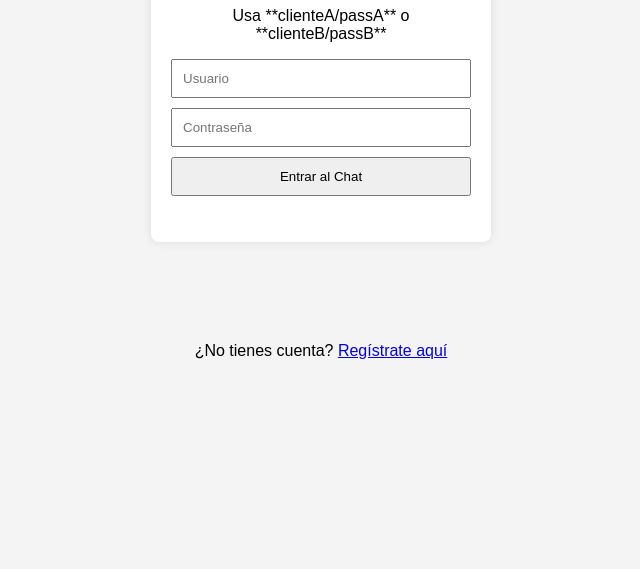
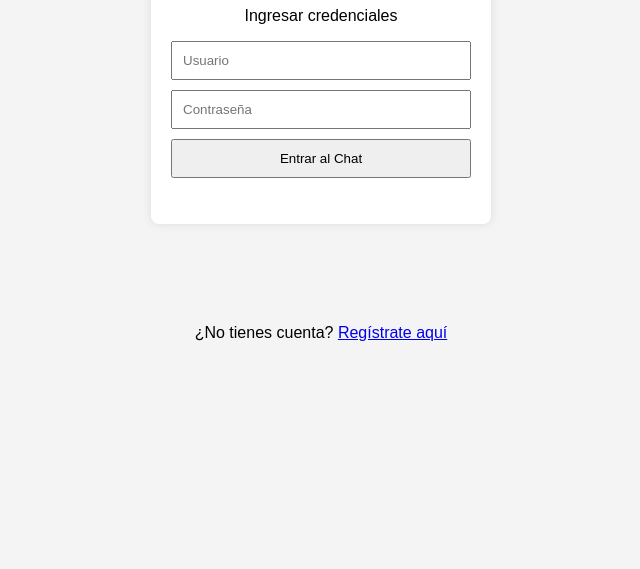
Before and after one commit to Octa174/ProyectoFinalPrograChatServer, a website: page public/index.html in a window 1280 px wide. Shown: the part 231-800 px from the top of the page, without its empty margins (319-959 px from the left). Drawn offline with nearby package versions, Linux system fonts and the light colour scheme.

Commit message:
cambioshtml

```diff
--- a/public/client.js
+++ b/public/client.js
@@ -116,6 +116,7 @@ registerForm.addEventListener('submit', async (e) => {
                 // Ocultar login y mostrar chat
                 loginArea.style.display = 'none';
                 chatArea.style.display = 'flex';
+                document.getElementById('show-register').parentElement.style.display = 'none';
                 welcomeHeader.textContent = `Bienvenido, ${username}`;
 
                 // Iniciar la conexión de Socket.IO
--- a/public/index.html
+++ b/public/index.html
@@ -10,7 +10,7 @@
 
     <div id="login-area">
         <h1>🔑 Inicia Sesión en el Chat</h1>
-        <p>Usa **clienteA/passA** o **clienteB/passB**</p>
+        <p>Ingresar credenciales</p>
         <form id="login-form">
             <input id="username" type="text" placeholder="Usuario" required>
             <input id="password" type="password" placeholder="Contraseña" required>
```
